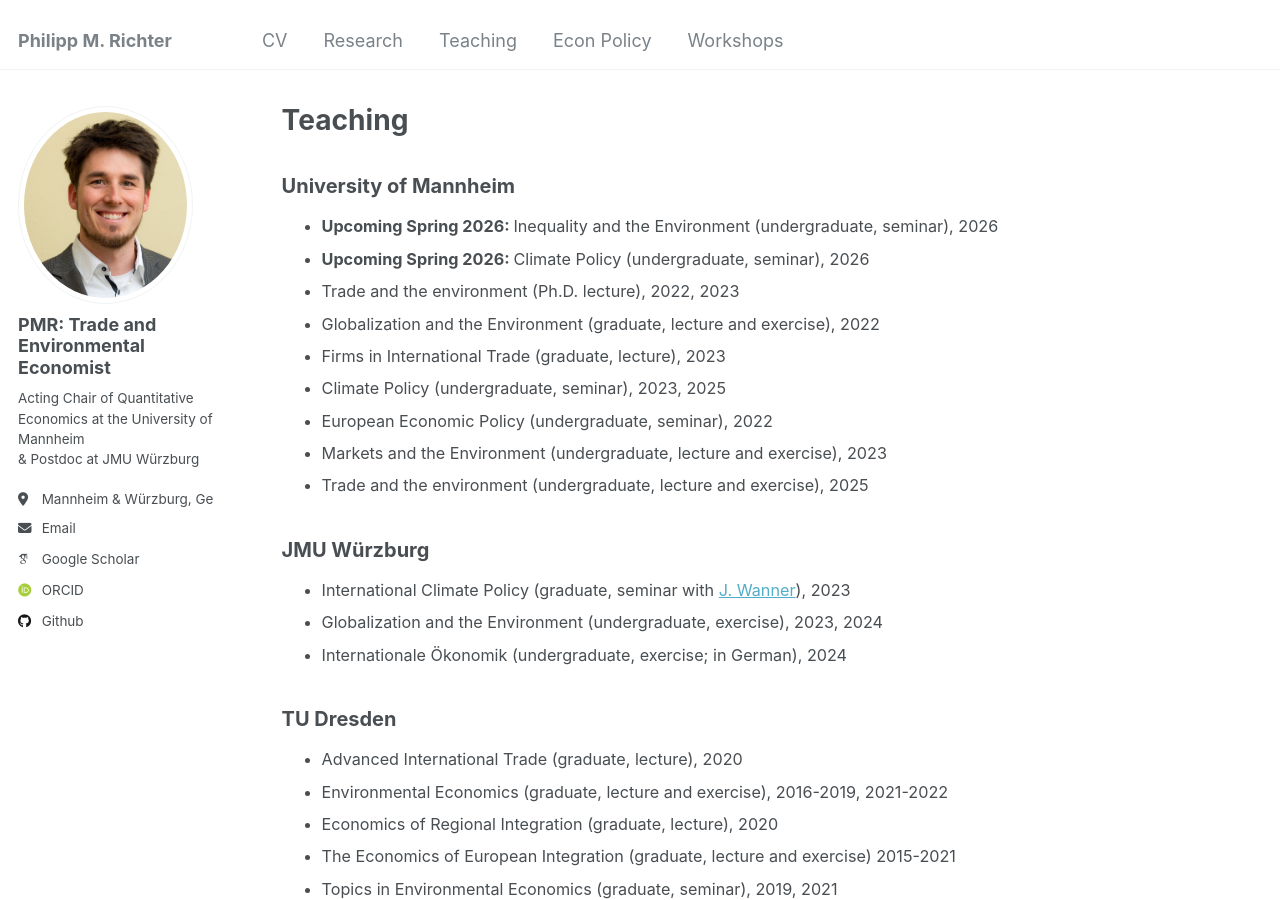
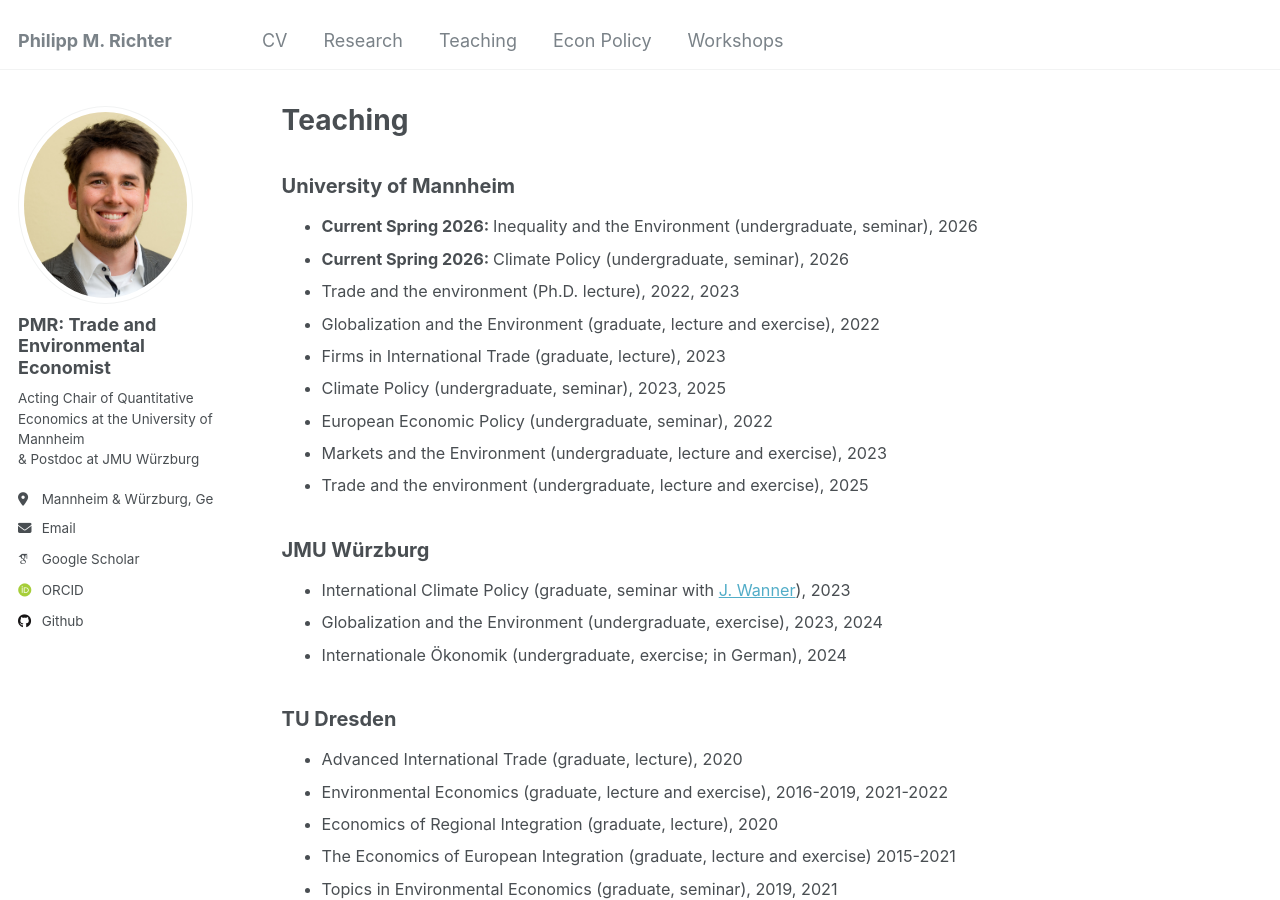
Before and after one commit to PhMRichter/PhMRichter.github.io, a Jekyll site: the page built from _pages/teaching.html, in a window 1280 px wide and 900 px high. Built offline with Jekyll 4.4.1, drawn with Linux system fonts in a browser that asks for light colours; some web fonts are replaced.

Commit message:
Update teaching.html

```diff
--- a/_pages/teaching.html
+++ b/_pages/teaching.html
@@ -10,10 +10,10 @@ author_profile: true
 
 <ul  style="font-size: 0.9em;">
   <li>
-  <b> Upcoming Spring 2026: </b> Inequality and the Environment (undergraduate, seminar), 2026
+  <b> Current Spring 2026: </b> Inequality and the Environment (undergraduate, seminar), 2026
   </li>
      <li>
-  <b> Upcoming Spring 2026: </b> Climate Policy (undergraduate, seminar), 2026
+  <b> Current Spring 2026: </b> Climate Policy (undergraduate, seminar), 2026
   </li>
   <li>
    Trade and the environment (Ph.D. lecture), 2022, 2023
```
